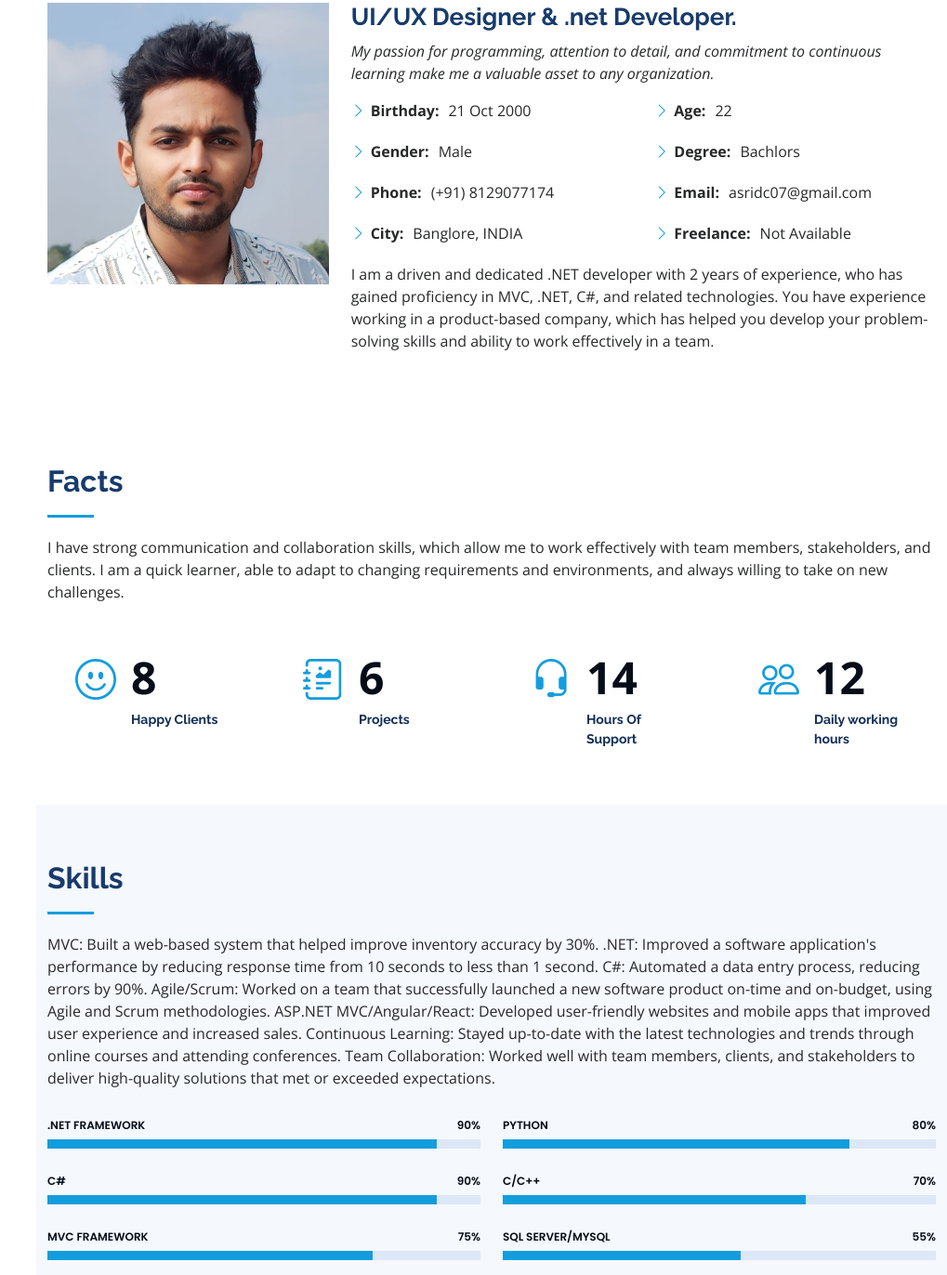
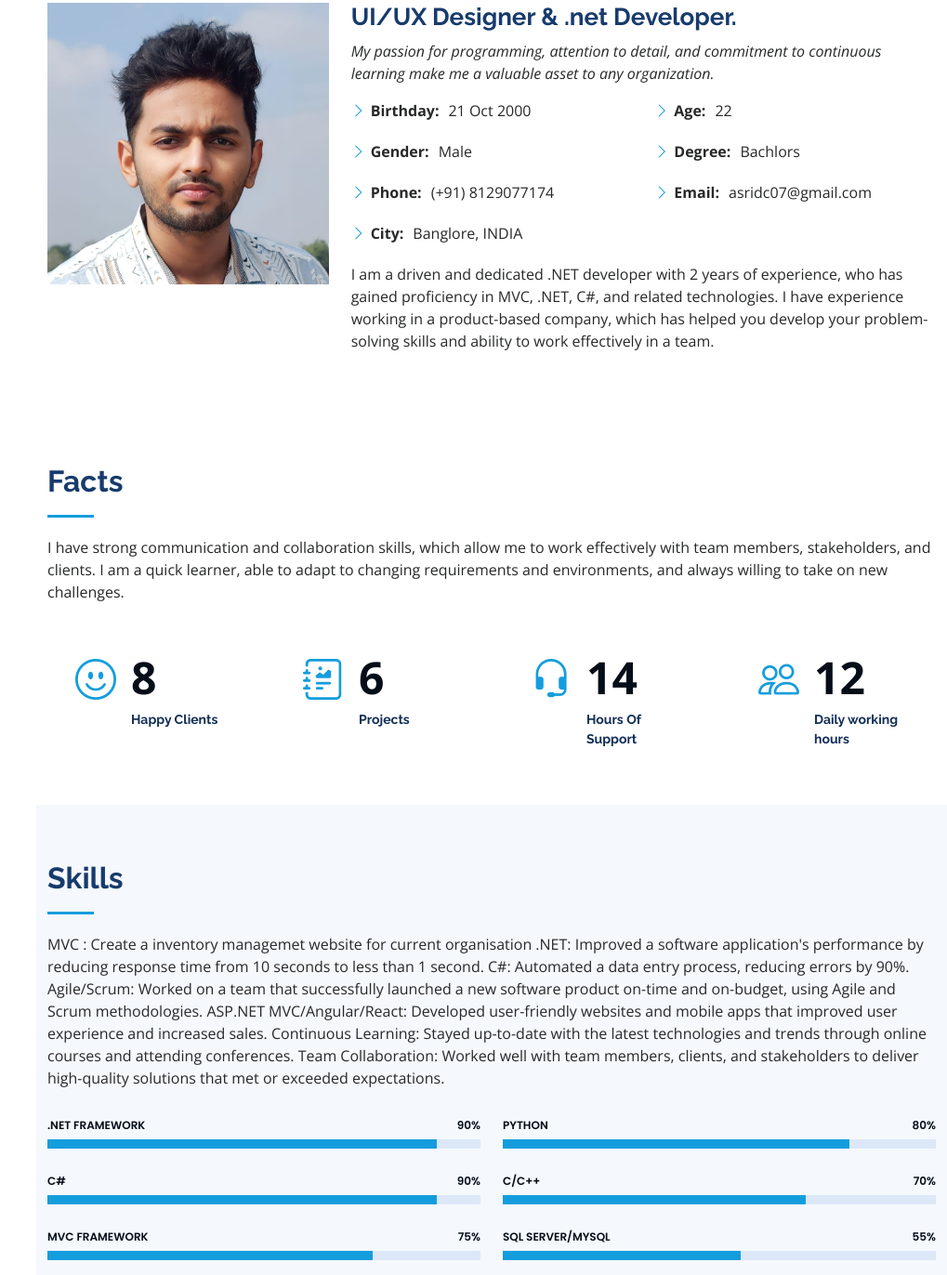
Before and after one commit to asrid07/portfolio, a plain HTML site: page index.html in a window 1280 px wide. Shown: the part 1061-2433 px from the top of the page at 93% size, without its empty margins (261-1280 px from the left). Drawn offline with nearby package versions, Linux system fonts and the light colour scheme.

Commit message:
Update index.html

```diff
--- a/index.html
+++ b/index.html
@@ -108,13 +108,12 @@
                                   <li><i class="bi bi-chevron-right"></i> <strong>Age:</strong> <span>22</span></li>
                                   <li><i class="bi bi-chevron-right"></i> <strong>Degree:</strong> <span>Bachlors</span></li>
                                   <li><i class="bi bi-chevron-right"></i> <strong>Email:</strong> <span>asridc07@gmail.com</span></li>
-                                  <li><i class="bi bi-chevron-right"></i> <strong>Freelance:</strong> <span>Not Available</span></li>
                               </ul>
                           </div>
                       </div>
                       <p>
                           I am a driven and dedicated .NET developer with 2 years of experience, who has gained proficiency in MVC, .NET, C#, and related technologies.
-                          You have experience working in a product-based company, which has helped you develop your problem-solving skills and ability to work effectively in a team.
+                          I have experience working in a product-based company, which has helped you develop your problem-solving skills and ability to work effectively in a team.
 
                       </p>
                   </div>
@@ -176,7 +175,7 @@
               <div class="section-title">
                   <h2>Skills</h2>
                   <p>
-                      MVC: Built a web-based system that helped improve inventory accuracy by 30%.
+                      MVC : Create a inventory managemet website for current organisation
                       .NET: Improved a software application's performance by reducing response time from 10 seconds to less than 1 second.
                       C#: Automated a data entry process, reducing errors by 90%.
                       Agile/Scrum: Worked on a team that successfully launched a new software product on-time and on-budget, using Agile and Scrum methodologies.
```
